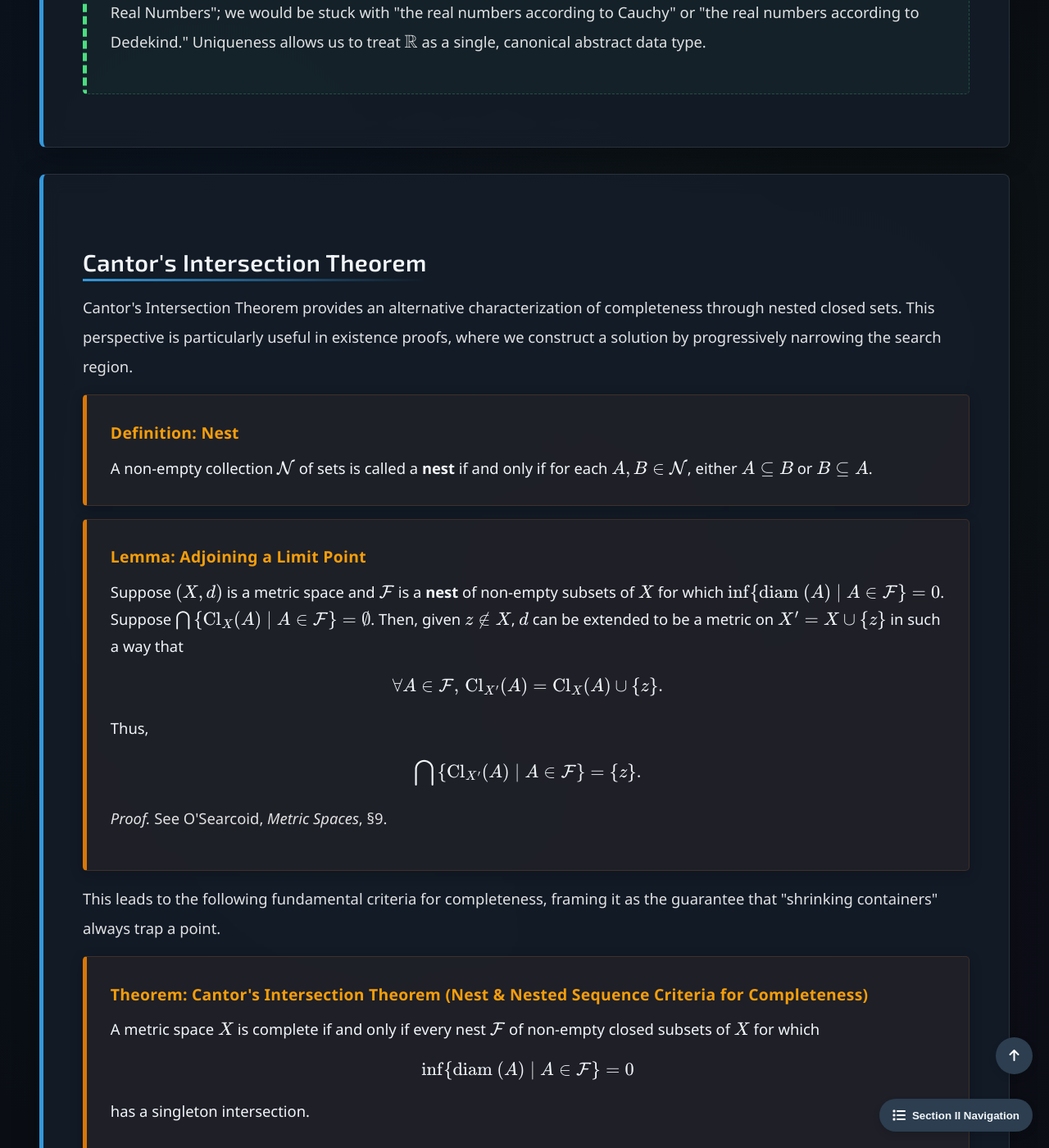
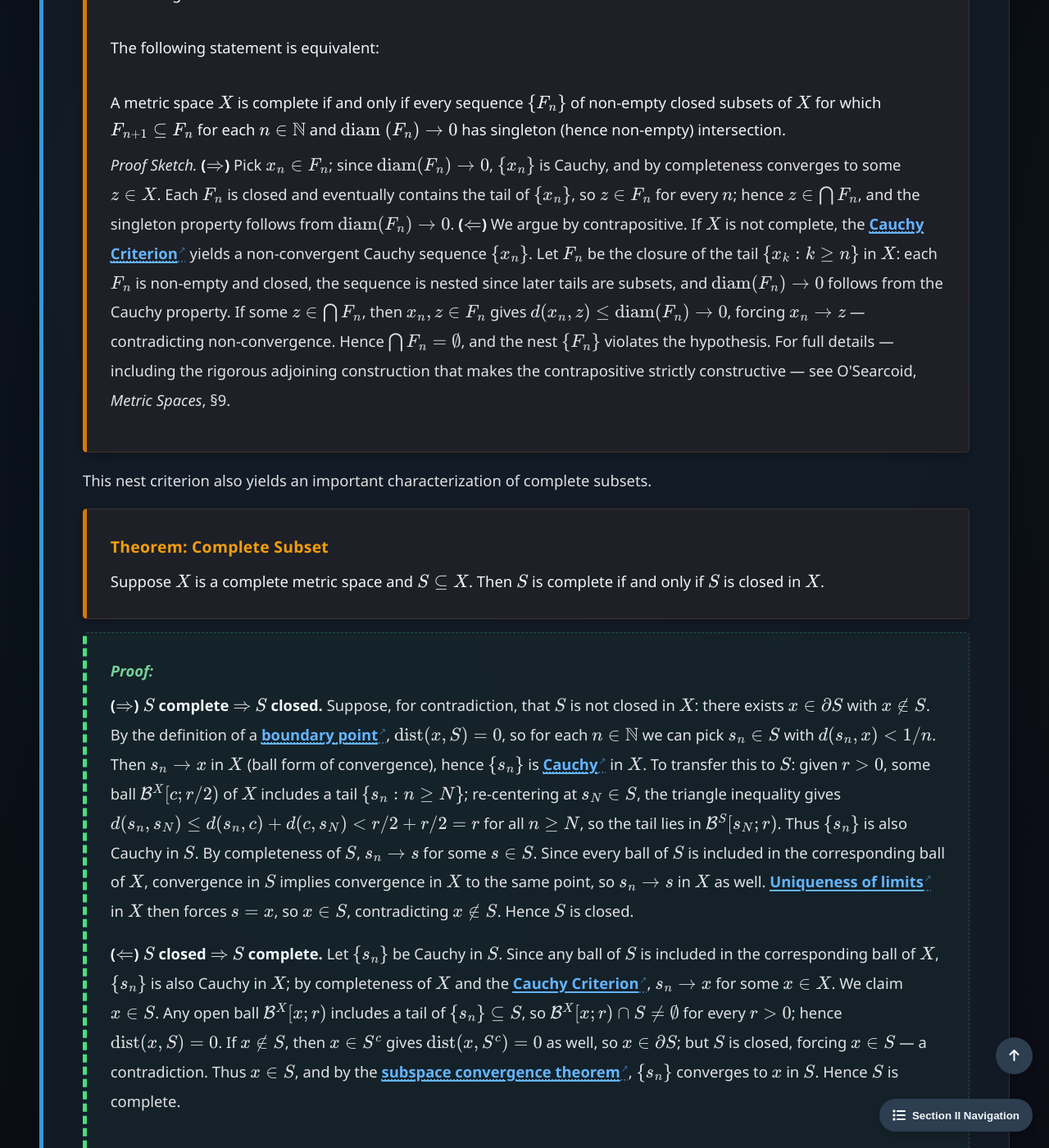
Before and after one commit to Yusukey01/yusukey01.github.io, a Jekyll site: the page built from Mathematics/Calculus/completeness.html, in a window 1280 px wide and 1400 px high, scrolled down 6243 px. Shown: the whole window at 82% size. Built offline with Jekyll 4.4.1, drawn with Linux system fonts in a browser that asks for light colours; some of the changed text lies outside the part shown.

Commit message:
refined proofs

```diff
--- a/Mathematics/Calculus/completeness.html
+++ b/Mathematics/Calculus/completeness.html
@@ -85,43 +85,6 @@ uses_python: false
                     </p>
                 </div>
 
-                <p>
-                    Another equivalent way to define completeness is given by the <strong>virtual point</strong>.
-                </p>
-
-                <div class="theorem" id="D-virtual_point">
-                    <span class="theorem-title">Definition: Virtual Points</span>
-                    Suppose \((X, d)\) is a metric space and \(u: X \to \mathbb{R}\). Then \(u\) is called a <strong>virtual point</strong>
-                    of \(X\) if and only if \(u\) satisfies the following conditions:
-                    <ul style="padding-left: 40px;">
-                        <li>\(\forall a, b \in X, \, |u(a) - u(b)| \leq d(a, b) \leq u(a) + u(b)\).</li>
-                        <li>\(\inf u(X) = 0\).</li>
-                        <li>\(0 \notin u(X)\).</li>
-                    </ul>
-                </div>
-
-                <div class="theorem" id="T-virtual_point_criterion">
-                    <span class="theorem-title">Theorem: Virtual Point Criterion for Completeness</span>
-                    A metric space \(X\) is complete if and only if \(X\) has no virtual points.
-                    <p style="margin-top: 0.5em;">
-                        <em>Proof.</em> See O'Searcoid, <em>Metric Spaces</em>, §9.
-                    </p>
-                </div>
-
-                <p>
-                    A virtual point is a function that "measures distance to a missing point." If \(X\) has a hole
-                    (like \(\mathbb{Q}\) missing \(\sqrt{2}\)), we can define \(u: \mathbb{Q} \to \mathbb{R}\) by
-                    \(u(q) = |q - \sqrt{2}|\). This function satisfies all three conditions: it respects the triangle
-                    inequality, its infimum is 0 (rationals get arbitrarily close to \(\sqrt{2}\)), yet no rational
-                    achieves distance 0.
-                </p>
-
-                <p>
-                    The virtual point criterion is equivalent to the Cauchy criterion: every non-convergent
-                    Cauchy sequence \((x_n)\) in an incomplete space induces a virtual point via
-                    \(u(a) = \lim_{n \to \infty} d(a, x_n)\).
-                </p>
-
                 <div class="insight-box">
                     <h3>Insight: Why Completeness Matters in Machine Learning</h3>
                     <p>
@@ -138,11 +101,13 @@ uses_python: false
                         </li>
                         <li>
                             \(C([0,1])\) with the integral metric \(d_1(f,g) = \int_0^1 |f(x) - g(x)| \, dx\) is
-                            <em>not</em> complete. Its completion is the Lebesgue space \(L^1([0,1])\).
+                            <em>not</em> complete. Its completion is the Lebesgue space
+                            <a href="intro_analysis.html#D-Lp_intro" class="ref-link"><strong>\(L^1([0,1])\)</strong></a>.
                         </li>
                         <li>
                             In <strong>Reinforcement Learning</strong>, the space of value functions is often modeled using
-                            \(L^\infty\) (supremum norm) to ensure completeness. This guarantees that the Bellman operator,
+                            <a href="intro_analysis.html#D-Linfty_intro" class="ref-link"><strong>\(L^\infty\)</strong></a>
+                            (supremum norm) to ensure completeness. This guarantees that the Bellman operator,
                             which is a contraction, actually has a fixed point (the optimal value function) within the space.
                         </li>
                     </ul>
@@ -195,32 +160,18 @@ uses_python: false
                 </div>
 
                 <p>
-                    To prove this theorem, we require the following two extension results, which are of independent interest.
+                    The proof relies on a general principle about <strong>extending functions from a dense subset</strong>.
+                    If \(f: S \to Y\) is uniformly continuous on a dense subset \(S \subseteq X\) and \(Y\) is complete, then
+                    \(f\) admits a unique continuous extension to all of \(X\). The idea is natural: for any \(x \in X\),
+                    density provides a sequence \(s_n \in S\) with \(s_n \to x\); uniform continuity transfers the Cauchy
+                    property of \(\{s_n\}\) to \(\{f(s_n)\}\) in \(Y\); and completeness of \(Y\) produces a limit, which
+                    serves as the extended value \(\tilde f(x)\). Well-definedness (independence of the approximating
+                    sequence) again comes from uniform continuity. Furthermore, if \(f\) happens to be an isometry, the
+                    extension is an isometry too — distance preservation passes through the limit by continuity.
                 </p>
 
-                <div class="theorem" id="T-continuous_extension">
-                    <span class="theorem-title">Theorem: Continuous Extension</span>
-                    Suppose \((X, d)\) and \((Y, e)\) are metric spaces and \(Y\) is complete. Suppose \(S\) is a
-                    dense subset of \(X\) and \(f: S \to Y\) is a uniformly continuous function. Then there exists a unique
-                    continuous function \(\tilde{f}: X \to Y\) such that \(\tilde{f} \mid_S = f\). Moreover, this extension
-                    \(\tilde{f}\) is also uniformly continuous.
-                    <p style="margin-top: 0.5em;">
-                        <em>Proof.</em> See O'Searcoid, <em>Metric Spaces</em>, §9.
-                    </p>
-                </div>
-
-                <div class="theorem" id="T-isometry_extension">
-                    <span class="theorem-title">Theorem: Isometry Extension</span>
-                    Suppose \((X, d)\) and \((Y, e)\) are metric spaces and \(Y\) is complete. Suppose \(S\) is a
-                    dense subset of \(X\) and \(f: S \to Y\) is an isometric map. Then the unique continuous extension
-                    of \(f\) to \(X\) is also an isometry.
-                    <p style="margin-top: 0.5em;">
-                        <em>Proof.</em> See O'Searcoid, <em>Metric Spaces</em>, §9.
-                    </p>
-                </div>
-
                 <p>
-                    Note that the <strong>extension</strong> of functions is defined as follows:
+                    We formalize the notion of extension before proceeding.
                 </p>
 
                 <div class="theorem" id="D-function_extension">
@@ -232,7 +183,7 @@ uses_python: false
                 </div>
 
                 <p>
-                    Below is the outline of the proof for the Uniqueness of Completion.
+                    Applying this extension principle, the outline of the proof for the Uniqueness of Completion is as follows.
                 </p>
 
                 <div class="proof">
@@ -241,12 +192,15 @@ uses_python: false
                         The map \(\phi \circ \psi^{-1}\) is an isometry from the dense subspace \(\psi(X)\) of \(X'\) onto
                         the dense subspace \(\phi(X)\) of \(X''\).
 
-                        Since \(X''\) is complete, \(\phi \circ \psi^{-1}\) has a unique continuous extension \(f\) to \(X'\) by
-                        the <strong>Continuous Extension Theorem</strong>, and this extension is isometric by the <strong>Isometry Extension Theorem</strong>.
+                        Since \(X''\) is complete, \(\phi \circ \psi^{-1}\) has a unique continuous extension \(f\) to \(X'\)
+                        (by the extension principle above), and this extension is isometric because the isometry equation
+                        passes through limits.
 
-                        Because \(f\) is an isometry, its range is complete and therefore closed in \(X''\).
-                        Since this range includes \(\phi(X)\), it must also include the closure \(\overline{\phi(X)}\), which is \(X''\).
-                        Thus, \(f\) is an isometry from \(X'\) onto \(X''\).
+                        Because \(f\) is an isometry and \(X'\) is complete, the range \(f(X')\) inherits completeness
+                        (Cauchy sequences transfer across isometries), and by the
+                        <a href="#T-complete_subset" class="ref-link"><strong>complete subset theorem</strong></a>
+                        applied in \(X''\), \(f(X')\) is closed in \(X''\). Since \(f(X') \supseteq \phi(X)\), it contains the
+                        closure \(\overline{\phi(X)} = X''\). Thus, \(f\) is an isometry from \(X'\) onto \(X''\).
                     </p>
                 </div>
 
@@ -294,24 +248,15 @@ uses_python: false
                     each \(A, B \in \mathcal{N}\), either \(A \subseteq B\) or \(B \subseteq A\).
                 </div>
 
-                <div class="theorem" id="T-adjoining_limit_point">
-                    <span class="theorem-title">Lemma: Adjoining a Limit Point</span>
-                    Suppose \((X, d)\) is a metric space and \(\mathcal{F}\) is a <strong>nest</strong> of non-empty subsets of
-                    \(X\) for which \(\inf \{\text{diam } (A) \mid A \in \mathcal{F}\} = 0\).
-                    <br>
-                    Suppose \(\bigcap \left\{\text{Cl}_{X}(A)  \mid A \in \mathcal{F} \right\} = \emptyset\). Then, given \(z \notin X\),
-                    \(d\) can be extended to be a metric on \(X' = X \cup \{z\}\) in such a way that
-                    \[
-                    \forall A \in \mathcal{F}, \, \text{Cl}_{X'} (A) = \text{Cl}_{X}(A) \cup \{z\}.
-                    \]
-                    Thus,
-                    \[
-                    \bigcap \left\{\text{Cl}_{X'} (A) \mid A \in \mathcal{F} \right\} = \{z\}.
-                    \]
-                    <p style="margin-top: 0.5em;">
-                        <em>Proof.</em> See O'Searcoid, <em>Metric Spaces</em>, §9.
-                    </p>
-                </div>
+                <p>
+                    The key technical input is an <strong>adjoining principle</strong>: if a nest of closed sets in \(X\) has
+                    shrinking diameters but empty intersection, then the metric \(d\) can be extended to a superspace
+                    \(X' = X \cup \{z\}\) so that \(z\) serves as the "missing limit point" common to all closures. Intuitively,
+                    an incomplete space has sequences that <em>ought to</em> converge, and this construction manifests their
+                    would-be limit as a new point outside \(X\). This is the tool that allows us to move from non-existence of
+                    an intersection inside \(X\) to the existence of a Cauchy sequence with no limit in \(X\) — i.e., a witness
+                    of incompleteness.
+                </p>
 
                 <p>
                     This leads to the following fundamental criteria for completeness, framing it as the guarantee that
@@ -333,10 +278,19 @@ uses_python: false
                     every sequence \(\{F_n\}\) of non-empty closed subsets of \(X\) for which \(F_{n+1} \subseteq F_n\)
                     for each \(n \in \mathbb{N}\) and \(\text{diam }(F_n) \to 0\) has singleton (hence non-empty) intersection.
                     <p style="margin-top: 0.5em;">
-                        <em>Proof.</em> The (⇒) direction uses the Cauchy criterion: pick \(x_n \in F_n\);
-                        since \(\text{diam}(F_n) \to 0\), \(\{x_n\}\) is Cauchy, converges to some \(z \in X\), and \(z \in \bigcap F_n\)
-                        because each \(F_n\) is closed. The (⇐) direction uses the preceding lemma on adjoining a limit point.
-                        For the complete argument, see O'Searcoid, <em>Metric Spaces</em>, §9.
+                        <em>Proof Sketch.</em> <strong>(\(\Rightarrow\))</strong> Pick \(x_n \in F_n\); since
+                        \(\text{diam}(F_n) \to 0\), \(\{x_n\}\) is Cauchy, and by completeness converges to some \(z \in X\).
+                        Each \(F_n\) is closed and eventually contains the tail of \(\{x_n\}\), so \(z \in F_n\) for every \(n\);
+                        hence \(z \in \bigcap F_n\), and the singleton property follows from \(\text{diam}(F_n) \to 0\).
+                        <strong>(\(\Leftarrow\))</strong> We argue by contrapositive. If \(X\) is not complete, the
+                        <a href="#T-cauchy_criterion_completeness" class="ref-link"><strong>Cauchy Criterion</strong></a>
+                        yields a non-convergent Cauchy sequence \(\{x_n\}\). Let \(F_n\) be the closure of the tail
+                        \(\{x_k : k \geq n\}\) in \(X\): each \(F_n\) is non-empty and closed, the sequence is nested since
+                        later tails are subsets, and \(\text{diam}(F_n) \to 0\) follows from the Cauchy property. If some
+                        \(z \in \bigcap F_n\), then \(x_n, z \in F_n\) gives \(d(x_n, z) \leq \text{diam}(F_n) \to 0\), forcing
+                        \(x_n \to z\) — contradicting non-convergence. Hence \(\bigcap F_n = \emptyset\), and the nest
+                        \(\{F_n\}\) violates the hypothesis. For full details — including the rigorous adjoining construction
+                        that makes the contrapositive strictly constructive — see O'Searcoid, <em>Metric Spaces</em>, §9.
                     </p>
                 </div>
 
@@ -353,14 +307,35 @@ uses_python: false
                 <div class="proof">
                     <span class="proof-title">Proof:</span>
                     <p>
-                        (⇒) Suppose \(S\) is complete. Let \(x \in \overline{S}\). Choose \(s_n \in S\) with \(d(s_n, x) < 1/n\);
-                        then \(\{s_n\}\) is Cauchy in \(S\) and, by completeness of \(S\), converges to some \(s \in S\).
-                        Uniqueness of limits (in \(X\)) forces \(s = x\), hence \(x \in S\). Therefore \(S = \overline{S}\), i.e. \(S\) is closed.
+                        <strong>(\(\Rightarrow\)) \(S\) complete \(\Rightarrow\) \(S\) closed.</strong>
+                        Suppose, for contradiction, that \(S\) is not closed in \(X\): there exists \(x \in \partial S\) with
+                        \(x \notin S\). By the definition of a
+                        <a href="metric_space.html#D-boundary_point" class="ref-link"><strong>boundary point</strong></a>,
+                        \(\text{dist}(x, S) = 0\), so for each \(n \in \mathbb{N}\) we can pick \(s_n \in S\) with
+                        \(d(s_n, x) < 1/n\). Then \(s_n \to x\) in \(X\) (ball form of convergence), hence \(\{s_n\}\) is
+                        <a href="limit_convergence.html#T-convergent_implies_cauchy" class="ref-link"><strong>Cauchy</strong></a>
+                        in \(X\). To transfer this to \(S\): given \(r > 0\), some ball \(\mathcal{B}^X[c; r/2)\) of \(X\)
+                        includes a tail \(\{s_n : n \geq N\}\); re-centering at \(s_N \in S\), the triangle inequality gives
+                        \(d(s_n, s_N) \leq d(s_n, c) + d(c, s_N) < r/2 + r/2 = r\) for all \(n \geq N\), so the tail lies in
+                        \(\mathcal{B}^S[s_N; r)\). Thus \(\{s_n\}\) is also Cauchy in \(S\). By completeness of \(S\),
+                        \(s_n \to s\) for some \(s \in S\). Since every ball of \(S\) is included in the corresponding ball of
+                        \(X\), convergence in \(S\) implies convergence in \(X\) to the same point, so \(s_n \to s\) in \(X\)
+                        as well.
+                        <a href="limit_convergence.html#T-uniqueness_of_limits" class="ref-link"><strong>Uniqueness of limits</strong></a>
+                        in \(X\) then forces \(s = x\), so \(x \in S\), contradicting \(x \notin S\). Hence \(S\) is closed.
                     </p>
                     <p>
-                        (⇐) Suppose \(S\) is closed in \(X\). Let \(\{s_n\}\) be a Cauchy sequence in \(S\). It is also Cauchy in
-                        \(X\), and since \(X\) is complete, \(s_n \to x\) for some \(x \in X\). As \(x \in \overline{S} = S\),
-                        the sequence converges within \(S\). Hence \(S\) is complete.
+                        <strong>(\(\Leftarrow\)) \(S\) closed \(\Rightarrow\) \(S\) complete.</strong>
+                        Let \(\{s_n\}\) be Cauchy in \(S\). Since any ball of \(S\) is included in the corresponding ball of
+                        \(X\), \(\{s_n\}\) is also Cauchy in \(X\); by completeness of \(X\) and the
+                        <a href="#T-cauchy_criterion_completeness" class="ref-link"><strong>Cauchy Criterion</strong></a>,
+                        \(s_n \to x\) for some \(x \in X\). We claim \(x \in S\). Any open ball \(\mathcal{B}^X[x; r)\) includes
+                        a tail of \(\{s_n\} \subseteq S\), so \(\mathcal{B}^X[x; r) \cap S \neq \emptyset\) for every \(r > 0\);
+                        hence \(\text{dist}(x, S) = 0\). If \(x \notin S\), then \(x \in S^c\) gives
+                        \(\text{dist}(x, S^c) = 0\) as well, so \(x \in \partial S\); but \(S\) is closed, forcing \(x \in S\) —
+                        a contradiction. Thus \(x \in S\), and by the
+                        <a href="limit_convergence.html#T-convergence_in_subspace" class="ref-link"><strong>subspace convergence theorem</strong></a>,
+                        \(\{s_n\}\) converges to \(x\) in \(S\). Hence \(S\) is complete.
                     </p>
                 </div>
 
@@ -412,7 +387,7 @@ uses_python: false
                     <span class="theorem-title">Theorem: Banach's Fixed-Point Theorem</span>
                     Suppose \((X, d)\) is a complete metric space and \(f: X \to X\) is a
                     <a href="continuity.html#D-strong_contraction" class="ref-link"><strong>(strong) contraction</strong></a> on
-                    \(X\) with contraction factor \(k \in (0, 1)\). Then \(f\) has a unique fixed point in \(X\) and, for
+                    \(X\) with contraction factor \(k \in [0, 1)\). Then \(f\) has a unique fixed point in \(X\) and, for
                     each \(w \in X\), the sequence \(\{f^n(w)\}\) converges to this point.
                 </div>
 
```
Also changed, not shown: data/previews.json.
